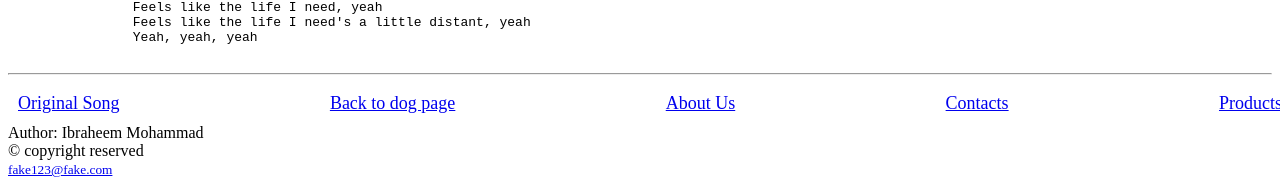
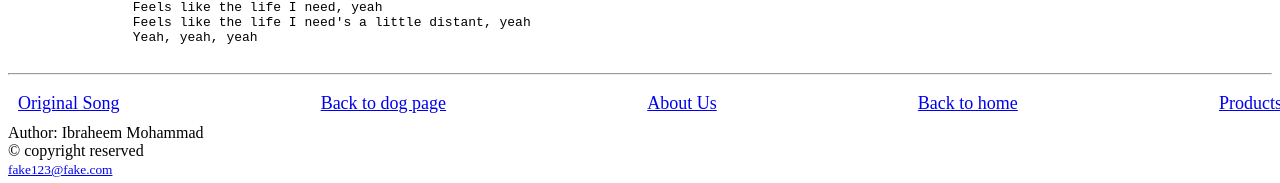
Before and after one commit to UhIbraheem/LearningHTML, a plain HTML site: page lyrics.html in a window 1280 px wide. Shown: the part 827-1010 px from the top of the page. Drawn offline with Linux system fonts and the light colour scheme.

Commit message:
little doodle

```diff
--- a/lyrics.html
+++ b/lyrics.html
@@ -63,7 +63,7 @@
                 </a>
                 <a href="index.html">Back to dog page </a>
                 <a href="https://www.youtube.com/shorts/SXHMnicI6Pg">About Us </a>
-                <a href="https://www.youtube.com/shorts/SXHMnicI6Pg">Contacts </a>
+                <a href="home.html">Back to home </a>
                 <a href="https://www.youtube.com/shorts/SXHMnicI6Pg">Products </a>
             </div>
             Author: Ibraheem Mohammad<br>
```
Also changed, not shown: lyrics.css (line endings or trailing spaces).
